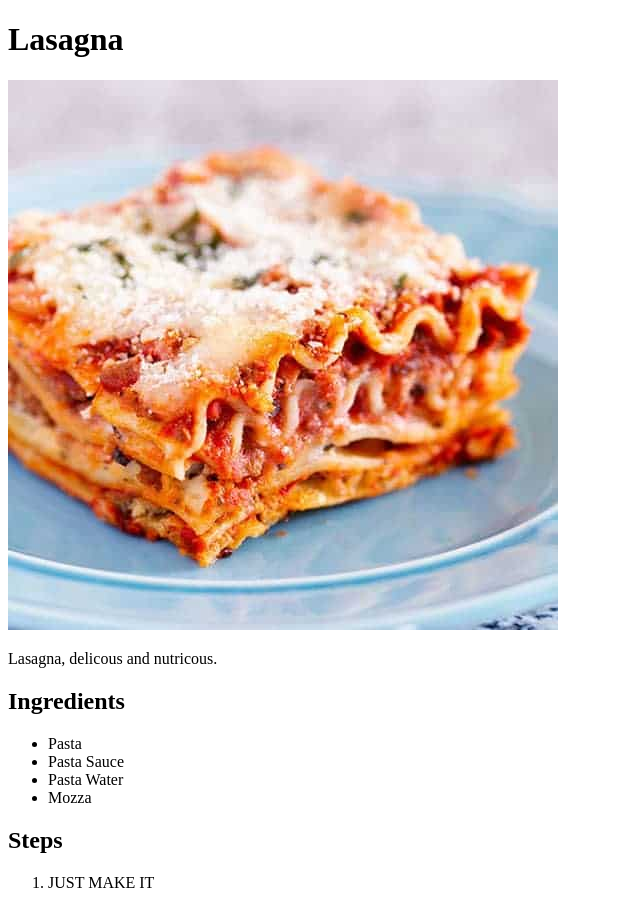
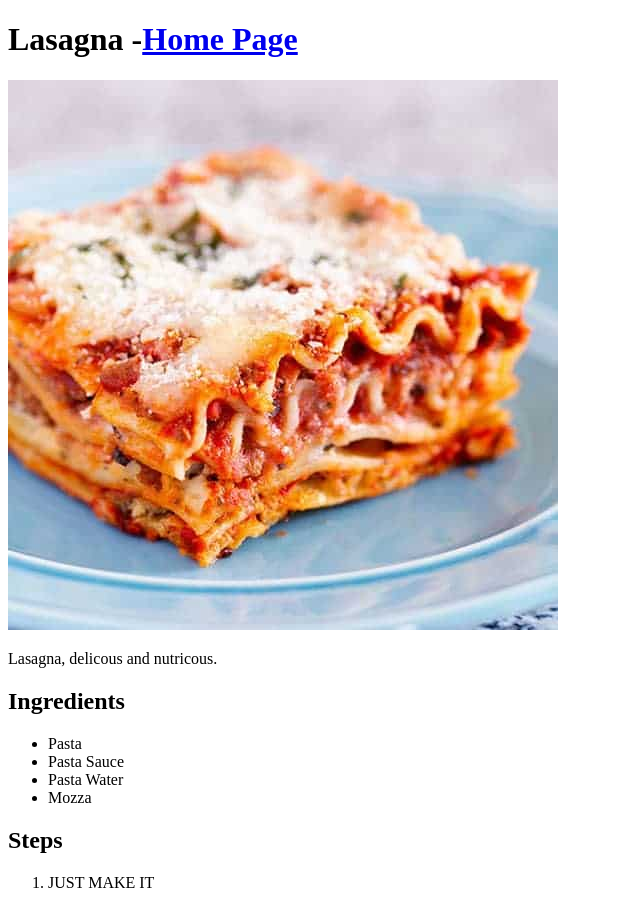
Before and after one commit to TMathewF/odin-recipes, a plain HTML site: page recipes/lasagna.html in a window 1280 px wide. Shown: the whole page, without its empty margins (0-640 px from the left). Drawn offline with Linux system fonts and the light colour scheme.

Commit message:
Add home page link
I added a home page linke to H1

```diff
--- a/recipes/lasagna.html
+++ b/recipes/lasagna.html
@@ -5,7 +5,7 @@
         <title>Lasagna</title>
     </head>
     <body>
-        <h1>Lasagna</h1>
+        <h1>Lasagna -<a href="../index.html">Home Page</a></h1>
         <img src="../images/lasagna.jpeg" alt="lasagna">
         <p>
             Lasagna, delicous and nutricous.
```
Also changed, not shown: recipes/schnitzel.html (+1 -1 lines).
